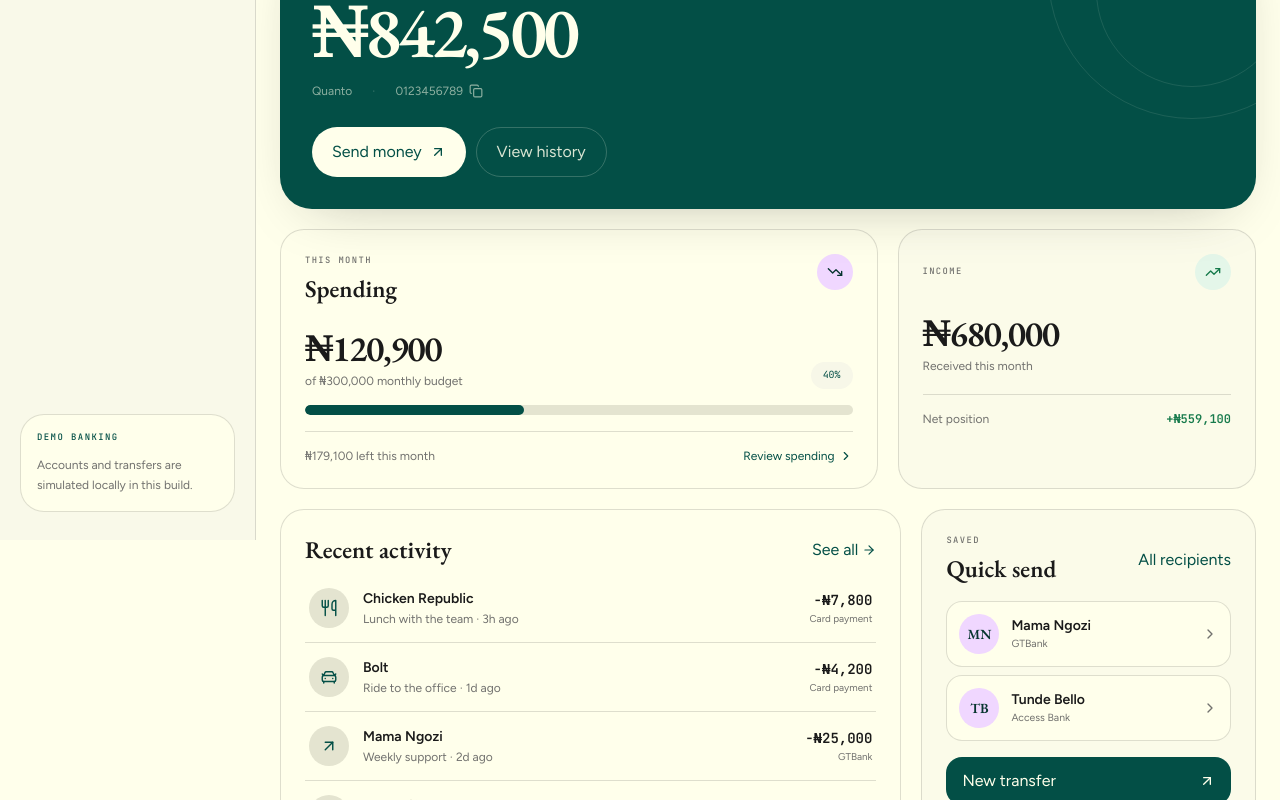
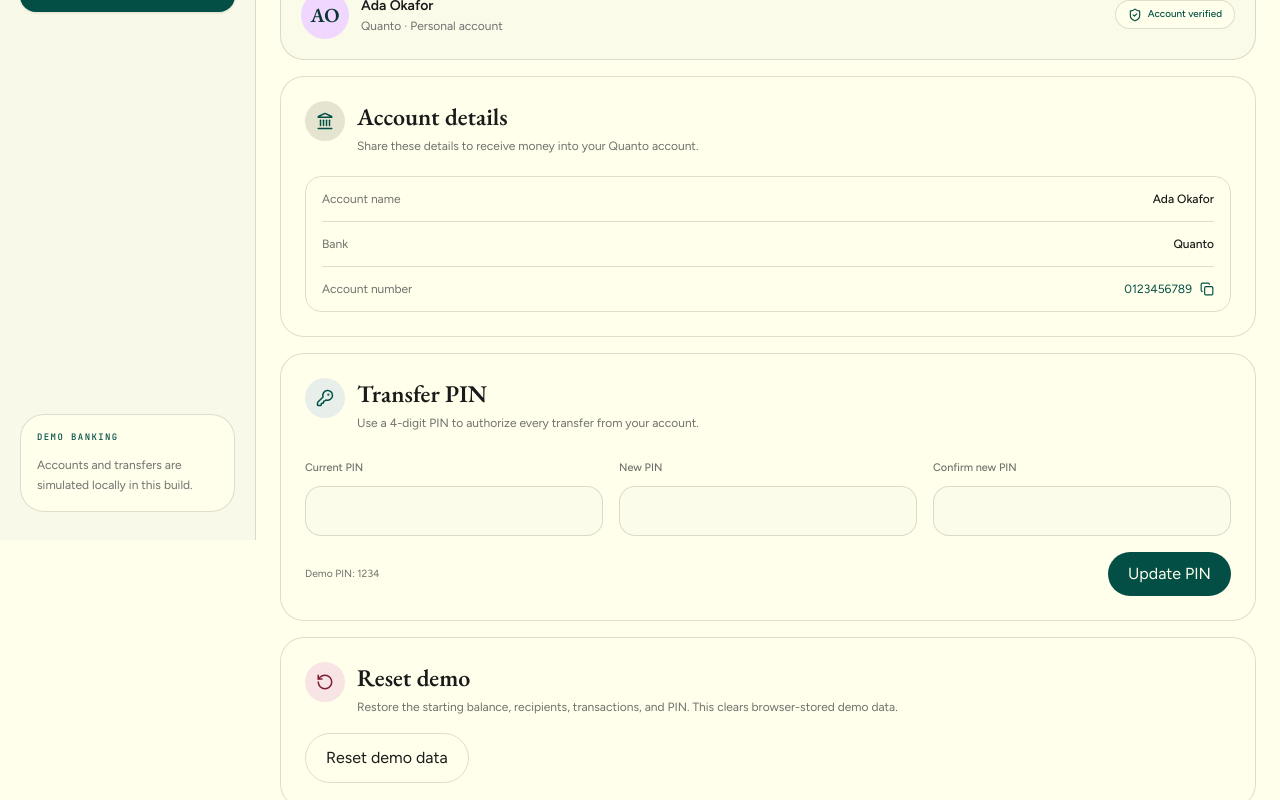
Before and after one commit to Basit-Balogun10/quanto-duress, a React (Vite) app: page /app/settings in a window 1280 px wide. Before the commit this address led to /app. Shown: the part 260-1060 px from the top of the page. Built offline with nearby package versions, Linux system fonts and the light colour scheme.

Commit message:
feat: add account settings and PIN management

```diff
--- a/src/App.tsx
+++ b/src/App.tsx
@@ -2,6 +2,7 @@ import { Navigate, Route, Routes } from 'react-router-dom'
 import { AppShell } from '@/components/AppShell'
 import { Activity } from '@/pages/Activity'
 import { Dashboard } from '@/pages/Dashboard'
+import { Settings } from '@/pages/Settings'
 import { Transfer } from '@/pages/Transfer'
 
 function App() {
@@ -12,6 +13,7 @@ function App() {
         <Route index element={<Dashboard />} />
         <Route path="activity" element={<Activity />} />
         <Route path="transfer" element={<Transfer />} />
+        <Route path="settings" element={<Settings />} />
       </Route>
       <Route path="*" element={<Navigate to="/app" replace />} />
     </Routes>
--- /dev/null
+++ b/src/pages/Settings.tsx
@@ -0,0 +1,249 @@
+import { useState } from 'react'
+import {
+  Check,
+  Copy,
+  KeyRound,
+  Landmark,
+  RotateCcw,
+  ShieldCheck,
+  UserRound,
+} from 'lucide-react'
+import { useNavigate } from 'react-router-dom'
+import { useBankingStore } from '@/lib/store'
+
+function PinForm() {
+  const pin = useBankingStore((state) => state.pin)
+  const setPin = useBankingStore((state) => state.setPin)
+  const [currentPin, setCurrentPin] = useState('')
+  const [nextPin, setNextPin] = useState('')
+  const [confirmPin, setConfirmPin] = useState('')
+  const [error, setError] = useState<string | null>(null)
+  const [saved, setSaved] = useState(false)
+
+  const save = () => {
+    setSaved(false)
+    if (currentPin !== pin) {
+      setError('Your current PIN is not correct.')
+      return
+    }
+    if (!/^\d{4}$/.test(nextPin)) {
+      setError('Your new PIN must be exactly 4 digits.')
+      return
+    }
+    if (nextPin !== confirmPin) {
+      setError('The new PIN and confirmation do not match.')
+      return
+    }
+    if (nextPin === currentPin) {
+      setError('Choose a new PIN that is different from your current PIN.')
+      return
+    }
+    setPin(nextPin)
+    setCurrentPin('')
+    setNextPin('')
+    setConfirmPin('')
+    setError(null)
+    setSaved(true)
+    window.setTimeout(() => setSaved(false), 2500)
+  }
+
+  return (
+    <section className="rounded-3xl border border-line bg-lumen p-5 sm:p-6">
+      <div className="flex items-start gap-3">
+        <span className="flex size-10 shrink-0 items-center justify-center rounded-full bg-fathom-soft text-fathom">
+          <KeyRound className="size-4.5" />
+        </span>
+        <div>
+          <h2 className="font-display text-2xl font-semibold">Transfer PIN</h2>
+          <p className="mt-1 text-xs leading-relaxed text-muted">
+            Use a 4-digit PIN to authorize every transfer from your account.
+          </p>
+        </div>
+      </div>
+
+      <div className="mt-5 grid gap-4 sm:grid-cols-3">
+        {[
+          { label: 'Current PIN', value: currentPin, setter: setCurrentPin },
+          { label: 'New PIN', value: nextPin, setter: setNextPin },
+          { label: 'Confirm new PIN', value: confirmPin, setter: setConfirmPin },
+        ].map((field) => (
+          <label key={field.label} className="block">
+            <span className="text-[0.68rem] font-medium text-muted">{field.label}</span>
+            <input
+              type="password"
+              inputMode="numeric"
+              autoComplete="off"
+              maxLength={4}
+              value={field.value}
+              onChange={(event) => {
+                field.setter(event.target.value.replace(/\D/g, '').slice(0, 4))
+                setError(null)
+              }}
+              className="mt-2 w-full rounded-2xl border border-line bg-lumen-deep/40 px-4 py-3 font-mono text-lg tracking-[0.35em] outline-none transition-colors focus:border-fathom"
+            />
+          </label>
+        ))}
+      </div>
+
+      {error && (
+        <p className="mt-3 text-xs font-medium text-danger" role="alert">
+          {error}
+        </p>
+      )}
+
+      <div className="mt-4 flex flex-wrap items-center justify-between gap-3">
+        <p className="text-[0.65rem] text-muted">Demo PIN: {pin}</p>
+        <button type="button" onClick={save} className="btn-primary px-5 py-2.5 text-xs">
+          {saved ? (
+            <>
+              <Check className="size-3.5" />
+              PIN updated
+            </>
+          ) : (
+            'Update PIN'
+          )}
+        </button>
+      </div>
+    </section>
+  )
+}
+
+export function Settings() {
+  const state = useBankingStore()
+  const resetDemo = useBankingStore((state) => state.resetDemo)
+  const navigate = useNavigate()
+  const [copied, setCopied] = useState(false)
+  const [confirmReset, setConfirmReset] = useState(false)
+
+  const copyAccount = async () => {
+    try {
+      await navigator.clipboard.writeText(state.owner.accountNumber)
+      setCopied(true)
+      window.setTimeout(() => setCopied(false), 1800)
+    } catch {
+      setCopied(false)
+    }
+  }
+
+  const reset = () => {
+    resetDemo()
+    setConfirmReset(false)
+    navigate('/app')
+  }
+
+  return (
+    <div className="animate-fade-up">
+      <p className="label-mono text-[0.58rem] text-fathom">Preferences</p>
+      <h1 className="display mt-2 text-4xl sm:text-5xl">Settings.</h1>
+      <p className="mt-3 max-w-2xl text-sm leading-relaxed text-muted">
+        Manage your profile, account details, and the PIN used to authorize transfers.
+      </p>
+
+      <div className="mt-7 space-y-4">
+        <section className="flex flex-wrap items-center justify-between gap-4 rounded-3xl border border-line bg-lumen-deep/45 p-5">
+          <div className="flex items-center gap-3">
+            <span className="flex size-12 items-center justify-center rounded-full bg-dawn font-display text-xl font-semibold text-fathom-deep">
+              {state.owner.initials}
+            </span>
+            <div>
+              <p className="text-sm font-semibold">{state.owner.name}</p>
+              <p className="mt-0.5 text-xs text-muted">
+                {state.owner.bank} · Personal account
+              </p>
+            </div>
+          </div>
+          <span className="flex items-center gap-1.5 rounded-full border border-line bg-lumen px-3 py-1.5 text-[0.62rem] font-medium text-fathom">
+            <ShieldCheck className="size-3.5" />
+            Account verified
+          </span>
+        </section>
+
+        <section className="rounded-3xl border border-line bg-lumen p-5 sm:p-6">
+          <div className="flex items-start gap-3">
+            <span className="flex size-10 shrink-0 items-center justify-center rounded-full bg-lumen-dark text-fathom">
+              <Landmark className="size-4.5" />
+            </span>
+            <div>
+              <h2 className="font-display text-2xl font-semibold">Account details</h2>
+              <p className="mt-1 text-xs leading-relaxed text-muted">
+                Share these details to receive money into your Quanto account.
+              </p>
+            </div>
+          </div>
+
+          <div className="mt-5 divide-y divide-line rounded-2xl border border-line px-4">
+            <div className="flex items-center justify-between gap-4 py-3.5 text-xs">
+              <span className="text-muted">Account name</span>
+              <span className="font-medium">{state.owner.name}</span>
+            </div>
+            <div className="flex items-center justify-between gap-4 py-3.5 text-xs">
+              <span className="text-muted">Bank</span>
+              <span className="font-medium">{state.owner.bank}</span>
+            </div>
+            <div className="flex items-center justify-between gap-4 py-3.5 text-xs">
+              <span className="text-muted">Account number</span>
+              <button
+                type="button"
+                onClick={copyAccount}
+                className="flex items-center gap-2 font-mono font-medium text-fathom"
+              >
+                {state.owner.accountNumber}
+                {copied ? <Check className="size-3.5" /> : <Copy className="size-3.5" />}
+              </button>
+            </div>
+          </div>
+        </section>
+
+        <PinForm />
+
+        <section className="rounded-3xl border border-line bg-lumen p-5 sm:p-6">
+          <div className="flex items-start gap-3">
+            <span className="flex size-10 shrink-0 items-center justify-center rounded-full bg-pulse-soft text-pulse">
+              <RotateCcw className="size-4.5" />
+            </span>
+            <div>
+              <h2 className="font-display text-2xl font-semibold">Reset demo</h2>
+              <p className="mt-1 text-xs leading-relaxed text-muted">
+                Restore the starting balance, recipients, transactions, and PIN. This clears
+                browser-stored demo data.
+              </p>
+            </div>
+          </div>
+
+          {confirmReset ? (
+            <div className="mt-4 flex flex-col gap-2 sm:flex-row">
+              <button
+                type="button"
+                onClick={reset}
+                className="rounded-full bg-pulse px-5 py-3 text-xs font-semibold text-lumen hover:opacity-90"
+              >
+                Yes, reset everything
+              </button>
+              <button
+                type="button"
+                onClick={() => setConfirmReset(false)}
+                className="btn-secondary px-5 py-3 text-xs"
+              >
+                Keep my demo data
+              </button>
+            </div>
+          ) : (
+            <button
+              type="button"
+              onClick={() => setConfirmReset(true)}
+              className="btn-secondary mt-4 px-5 py-3 text-xs"
+            >
+              Reset demo data
+            </button>
+          )}
+        </section>
+
+        <div className="flex items-start gap-2.5 rounded-2xl border border-line bg-lumen-deep/35 p-4 text-[0.66rem] leading-relaxed text-muted">
+          <UserRound className="mt-0.5 size-3.5 shrink-0 text-fathom" />
+          This is a local demo. Profile details, PINs, and transactions are stored in your
+          browser and are not connected to a real bank.
+        </div>
+      </div>
+    </div>
+  )
+}
--- a/src/pages/Transfer.tsx
+++ b/src/pages/Transfer.tsx
@@ -581,7 +581,7 @@ export function Transfer() {
             )}
 
             <p className="mt-5 border-t border-line pt-3 text-center font-mono text-[0.56rem] uppercase tracking-wider text-muted/60">
-              Demo PIN: 1234
+              Demo PIN: {state.pin}
             </p>
           </div>
         </div>
```
